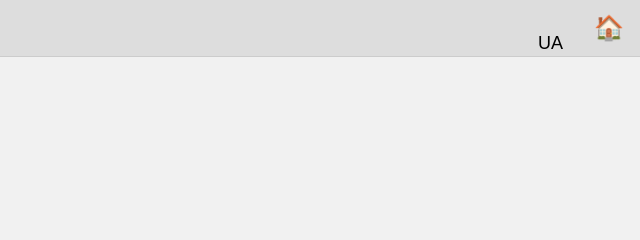
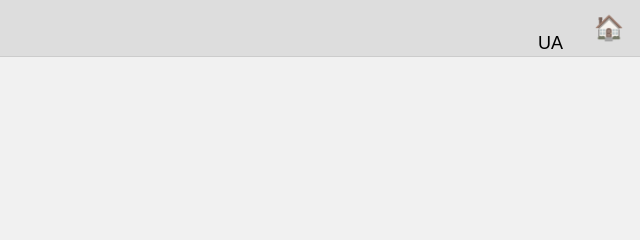
Before and after one commit to Nazar63844/pfl, a plain HTML site: page pictEN.html in a window 1280 px wide. Shown: the top 240 px of the page, 640-1280 px from the left. Drawn offline with nearby package versions, Linux system fonts and the light colour scheme.

Commit message:
Update home link style in pictEN.html

```diff
--- a/pictEN.html
+++ b/pictEN.html
@@ -80,7 +80,7 @@ a {text-decoration: none;}
 </style>
 <body class="w3-light-grey">
 <div class="w3-container w3-border-bottom navbar">
-<h3>My Paintings <a href="indexEN.html" class="w3-right" title="Home">🏠</a></h3>
+<h3>My Paintings <a href="indexEN.html" class="w3-right w3-greyscale" title="Home">🏠</a></h3>
 </div>
 <!-- First Section -->
 <section class="w3-container w3-margin" id="one">
```
